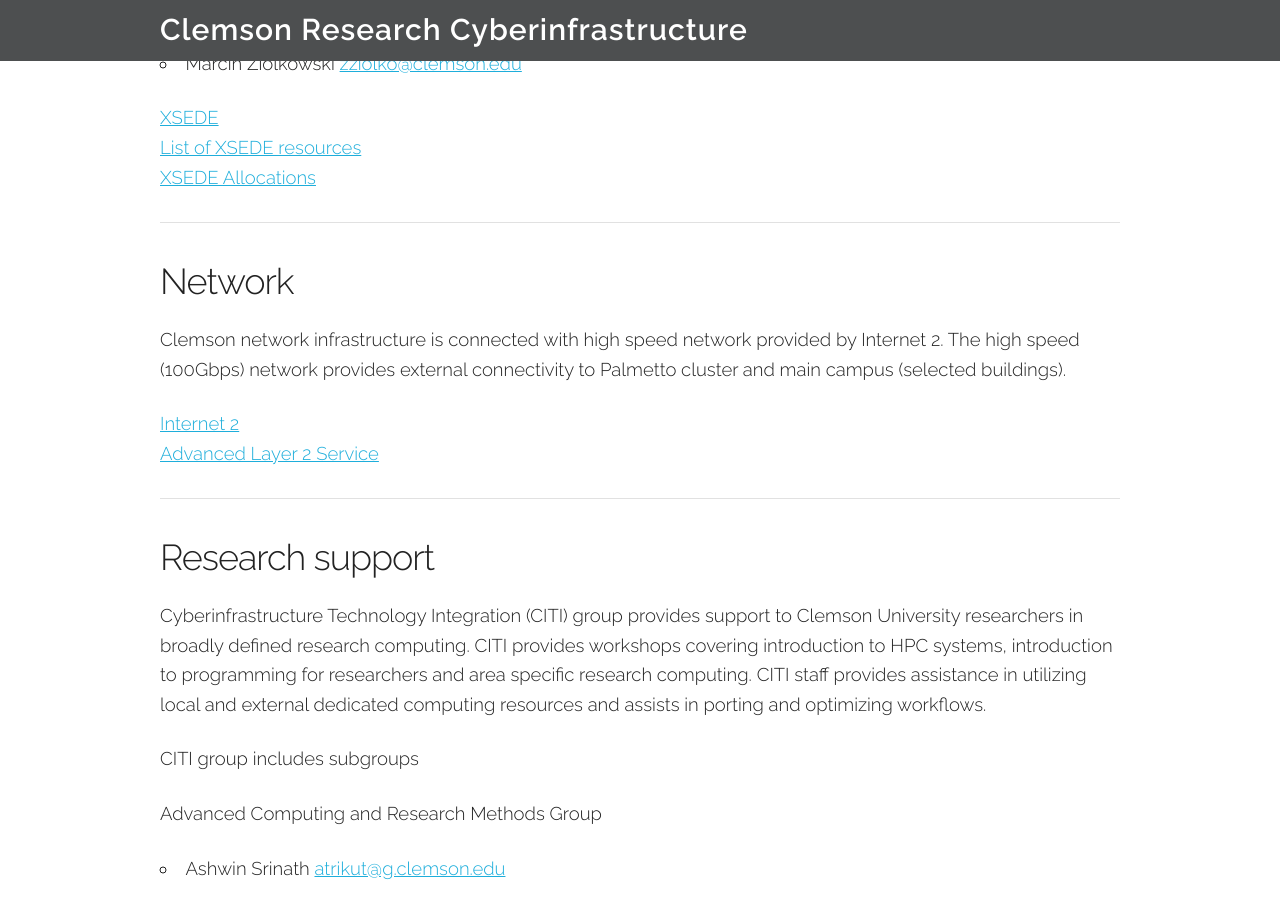
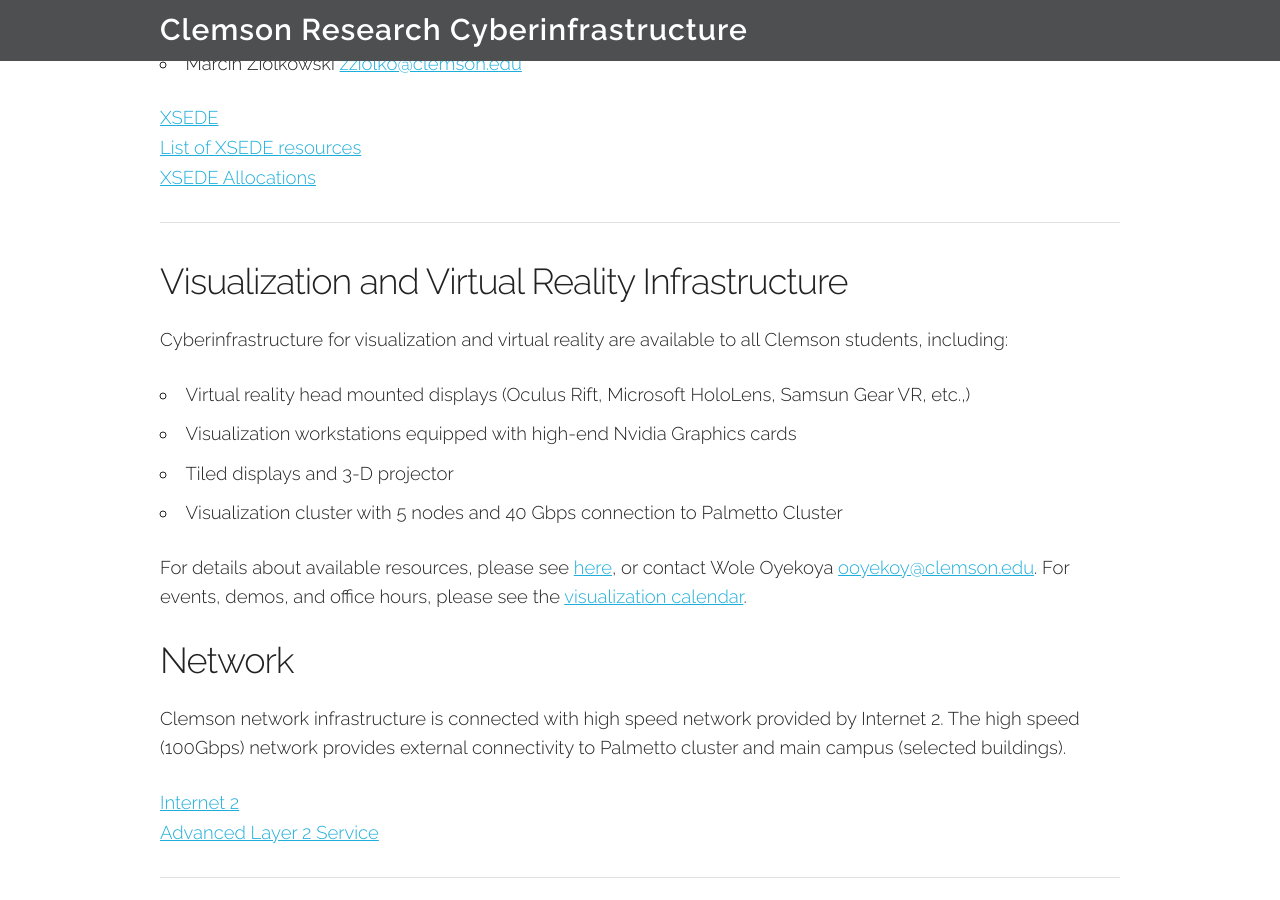
Before and after one commit to clemsonciti/citi-webpage, a Jekyll site: the page built from cyberinfrastructure.md, in a window 1280 px wide and 900 px high, scrolled down 4941 px. Built offline with Jekyll 4.4.1, drawn with Linux system fonts in a browser that asks for light colours.

Commit message:
Add viz details to cyberinfrastructure

```diff
--- a/cyberinfrastructure.md
+++ b/cyberinfrastructure.md
@@ -8,6 +8,7 @@ permalink: /infrastructure/
   <a class="button" href="#palmetto">Palmetto Cluster</a>
   <a class="button" href="#storage">Long Term Storage</a>
   <a class="button" href="#cypress">Cypress Cluster</a>
+  <a class="button" href="#vizlab">Visualization Lab</a>
   <a class="button" href="#network">Network</a>
   <a class="button" href="#osg">Open Science Grid</a>
   <a class="button" href="#xsede">XSEDE</a>
@@ -194,6 +195,20 @@ at Clemson University:
 
 <span id="network"></span>
 
+### Visualization and Virtual Reality Infrastructure
+
+Cyberinfrastructure for visualization and virtual reality
+are available to all Clemson students, including:
+
+- Virtual reality head mounted displays (Oculus Rift, Microsoft HoloLens, Samsun Gear VR, etc.,)
+- Visualization workstations equipped with high-end Nvidia Graphics cards
+- Tiled displays and 3-D projector
+- Visualization cluster with 5 nodes and 40 Gbps connection to Palmetto Cluster
+
+For details about available resources, please see [here](http://visualization.sites.clemson.edu/systems.html),
+or contact Wole Oyekoya <ooyekoy@clemson.edu>.
+For events, demos, and office hours, please see the [visualization calendar](http://visualization.sites.clemson.edu/news.html).
+
 ### Network
 
 Clemson network infrastructure is connected with high speed network provided by
```
